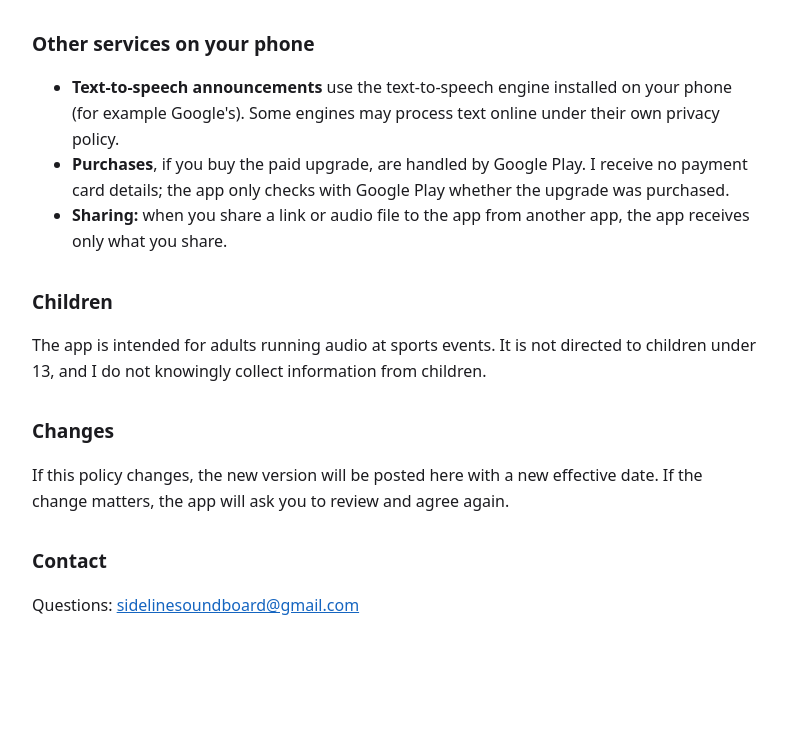
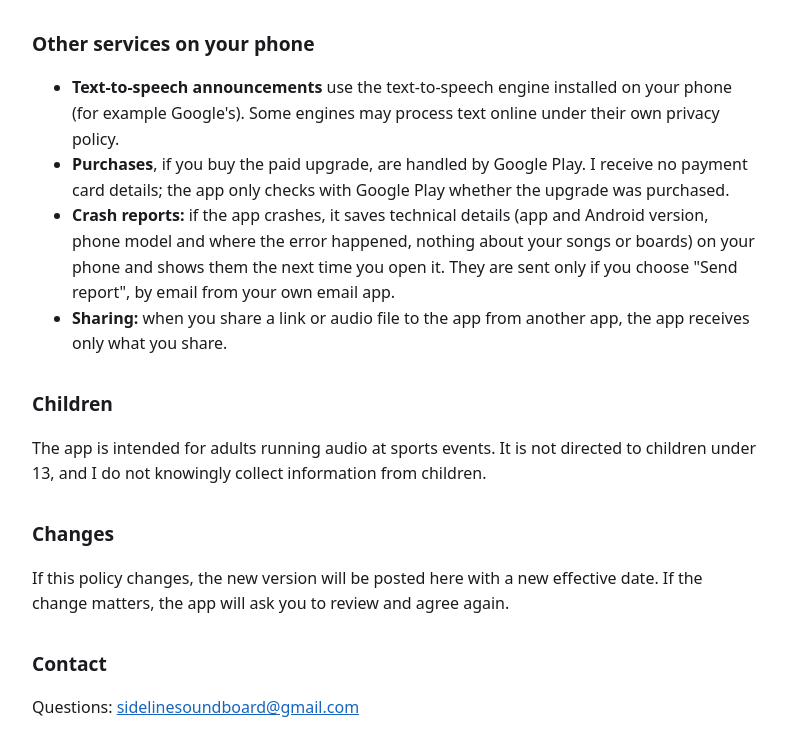
Before and after one commit to frostcall/sideline-soundboard, a plain HTML site: page privacy.html in a window 1280 px wide. Shown: the part 1191-1946 px from the top of the page, without its empty margins (244-1031 px from the left). Before the commit the page ends 1890 px from the top, so only its background shows below. Drawn offline with Linux system fonts and the light colour scheme.

Commit message:
Privacy Policy: user-sent crash reports
Co-Authored-By: Claude Opus 5.5 <noreply@anthropic.com>
Claude-Session: https://claude.ai/code/session_019fkXHW9nWGqugc4vFoX7xG

```diff
--- a/privacy.html
+++ b/privacy.html
@@ -28,6 +28,7 @@
 <ul>
 <li><b>Text-to-speech announcements</b> use the text-to-speech engine installed on your phone (for example Google's). Some engines may process text online under their own privacy policy.</li>
 <li><b>Purchases</b>, if you buy the paid upgrade, are handled by Google Play. I receive no payment card details; the app only checks with Google Play whether the upgrade was purchased.</li>
+<li><b>Crash reports:</b> if the app crashes, it saves technical details (app and Android version, phone model and where the error happened, nothing about your songs or boards) on your phone and shows them the next time you open it. They are sent only if you choose "Send report", by email from your own email app.</li>
 <li><b>Sharing:</b> when you share a link or audio file to the app from another app, the app receives only what you share.</li>
 </ul>
 
```
